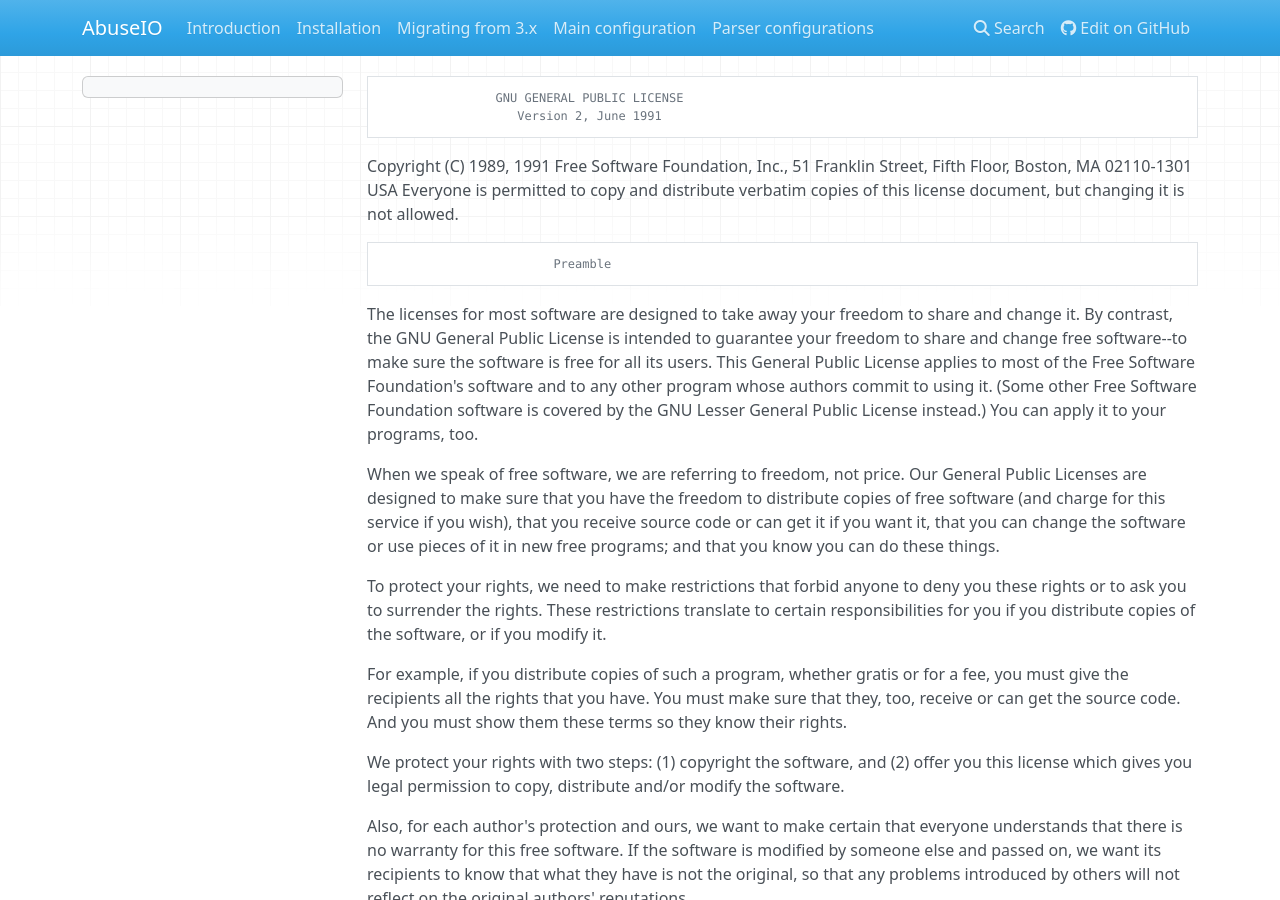
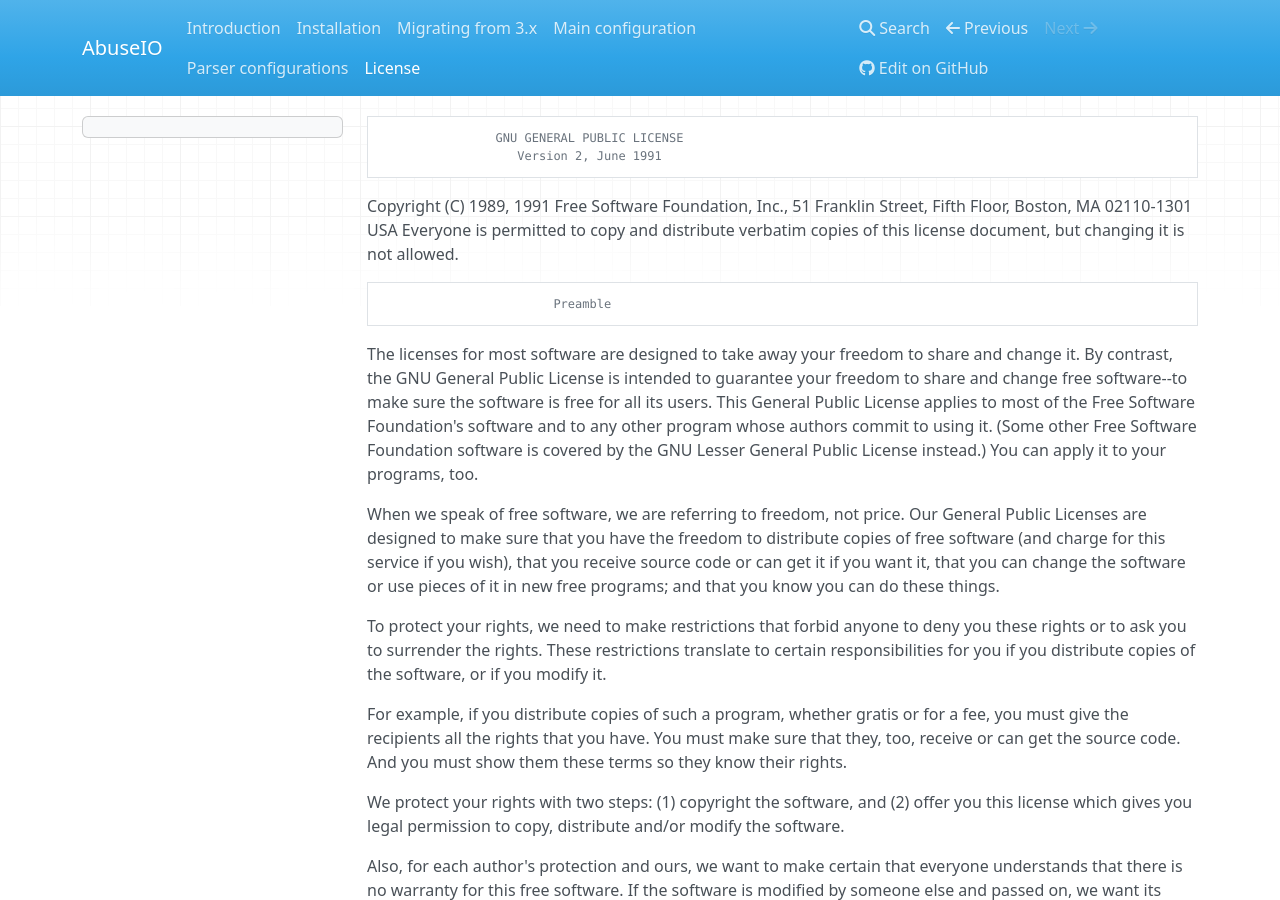
Before and after one commit to AbuseIO/AbuseIO, an MkDocs documentation site: the page built from docs/license.md, in a window 1280 px wide and 900 px high. Built offline with MkDocs 1.6.1, drawn with Linux system fonts in a browser that asks for light colours; nearby versions of some CDN libraries; old or Windows-style settings are respelled for this version of MkDocs.

Commit message:
add mkdocs file

```diff
--- a/mkdocs.yml
+++ b/mkdocs.yml
@@ -8,4 +8,4 @@ pages:
 - 'Migrating from 3.x': 'migration.md'
 - 'Main configuration': 'configuration-main.md'
 - 'Parser configurations': 'configuration-parser.md'
-= 'License': 'license.md'
+- 'License': 'license.md'
```
